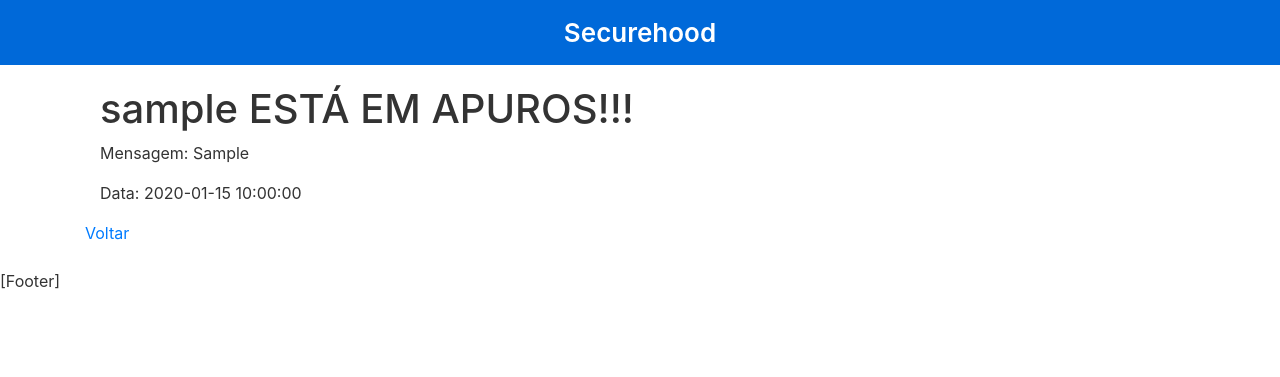
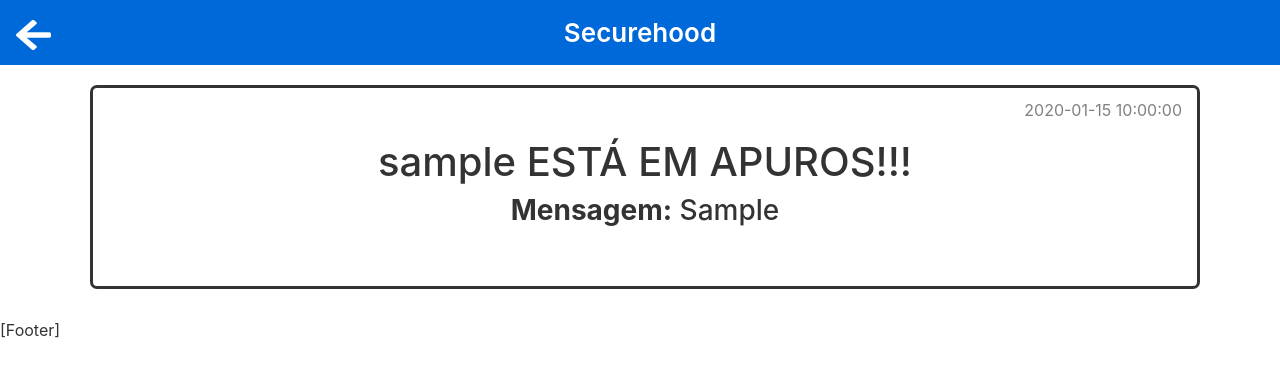
Before and after one commit to matheusrf96/Teste, a PHP site: page /tcc/view/alerta.php?id=1 in a window 1280 px wide. Shown: the top 377 px of the page. Run offline with PHP 8.4, Linux system fonts and the light colour scheme; the visitor is signed in with stand-in values (Sample User, id 1); tables that the repository leaves empty hold one stand-in row (values such as "Sample post").

Commit message:
Outras páginas atualizadas

```diff
--- a/view/alerta.php
+++ b/view/alerta.php
@@ -10,13 +10,16 @@ else{
 
     require_once "../control/exibir-alerta.php";
 ?>
-<div class="container">
-    <h1><?php echo $remetente['username']; ?> ESTÁ EM APUROS!!!</h1>
-    <p>Mensagem: <?php echo $remetente['msgPanicoPadrao']; ?></p>
-    <p>Data: <?php echo $remetente['dataCriacao']; ?></p>
+<div class="container box-alerta-detalhes">
+    <div>
+        <span class="float-right" id="data-alerta"><?php echo $remetente['dataCriacao']; ?></span>
+    </div>
+    <div class="text-center">
+        <h1><?php echo $remetente['username']; ?> ESTÁ EM APUROS!!!</h1>
+        <h3><b>Mensagem:</b> <?php echo $remetente['msgPanicoPadrao']; ?></h3>
+    </div>
 </div>
 
-<a href="../index.php">Voltar</a>
 <?php
 }
 require_once "../view/includes/footer.php";
--- a/view/assets/css/style.css
+++ b/view/assets/css/style.css
@@ -1,5 +1,6 @@
 body{
     color: #333;
+    padding-left: -5px;
 }
 
 /* Header ===== */
@@ -15,6 +16,13 @@ body{
     font-weight: 600;
     color: white;
     margin: 0 auto;
+}
+
+.arrow-left{
+    position: absolute;
+    margin-top: -13px;
+    width: 35px;
+    height: 30px;
 }
 
 /* Content ===== */
@@ -46,6 +54,20 @@ body{
     margin-bottom: 20px;
 }
 
+#box-foto-perfil{
+    margin: 0 auto;
+}
+
+#foto-perfil{
+    width: 150px;
+    height: 150px;
+    margin: 0 auto;
+    border: solid;
+    border-width: 3px;
+    border-radius: 12px;
+    border-color: #0069D9;
+}
+
 #botao-panico{
     width: 150px;
     height: 150px;
@@ -75,6 +97,20 @@ body{
     border-radius: 7px;
 }
 
+.box-alerta-detalhes{
+    padding-top: 50px;
+    padding-bottom: 50px;
+    margin: 5px;
+    border: solid;
+    border-radius: 7px;
+}
+
+#data-alerta{
+    margin-top: -40px;
+    font-size: 16px;
+    color: gray;
+}
+
 .alerta-item a:link, .alerta-item a:visited{
     color: #333;
     text-decoration: none;
--- a/view/includes/header.php
+++ b/view/includes/header.php
@@ -18,6 +18,11 @@ session_start();
 </head>
 <body>
     <nav class="navbar header">
+        <?php
+        if($_SERVER['REQUEST_URI'] != '/tcc/view/main.php' && $_SERVER['REQUEST_URI'] != '/tcc/index.php'){
+            echo "<a href='/tcc/view/main.php'><img class='arrow-left' src='/tcc/view/assets/img/arrow-left.png' /></a>";
+        }
+        ?>
         <div class="container">
             <a class="navbar-brand" href="#">Securehood</a>
         </div>
--- a/view/main.php
+++ b/view/main.php
@@ -3,7 +3,6 @@
 require_once "includes/header.php";
 
 if(isset($_SESSION['usuario'])){ ?>
-
     <p class="float-right">Hello, <a href="perfil.php?id=<?php echo $_SESSION['usuario']['id']; ?>"><?php echo $_SESSION['usuario']['username']; ?></a>! <a href="../control/logout.php">Logout</a></p>
 
     <div class="row">
```
Also changed, not shown: view/perfil.php (+38 -13 lines), view/assets/img/arrow-left.png (added), view/assets/img/naom.jpg (added).
